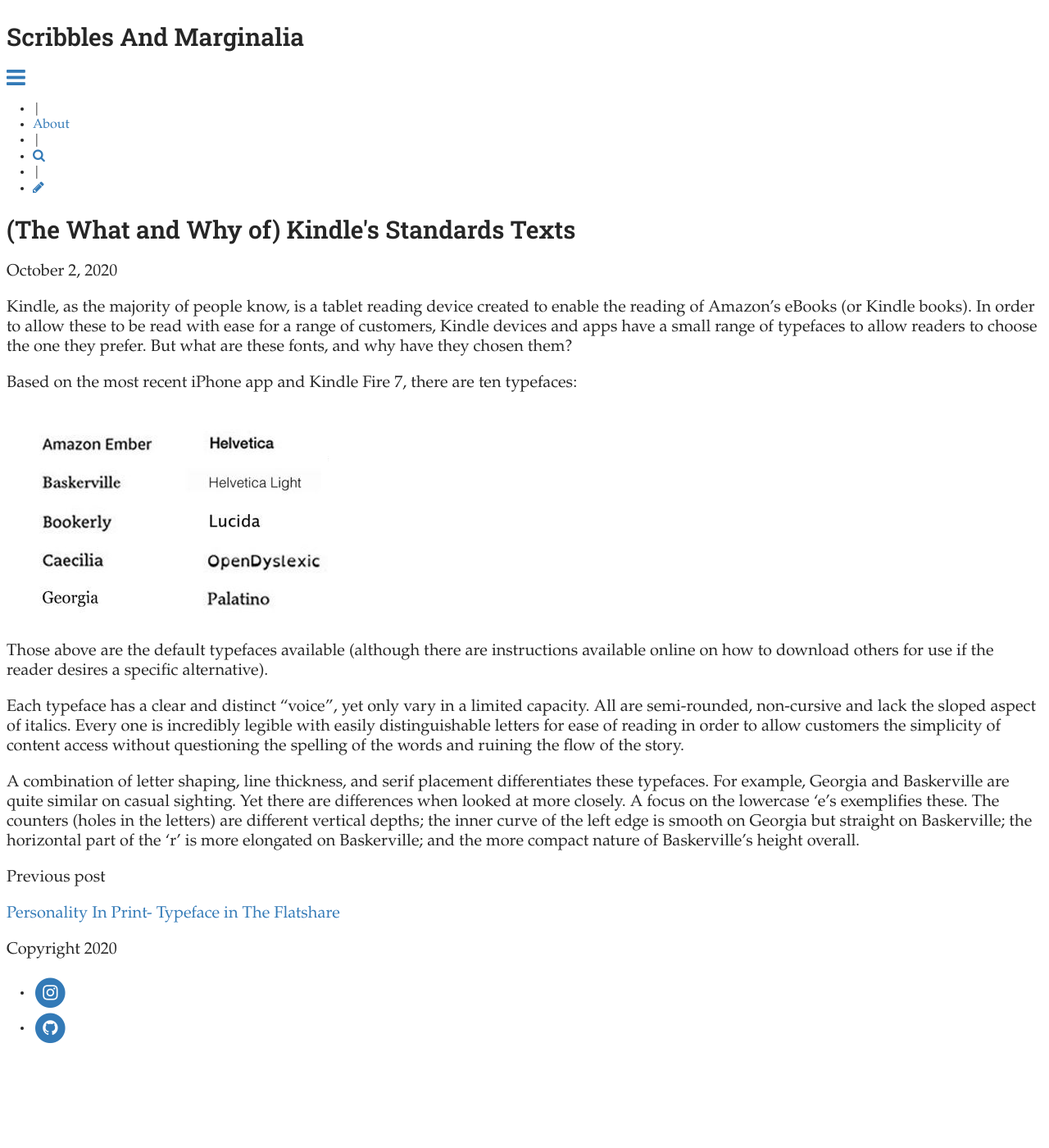
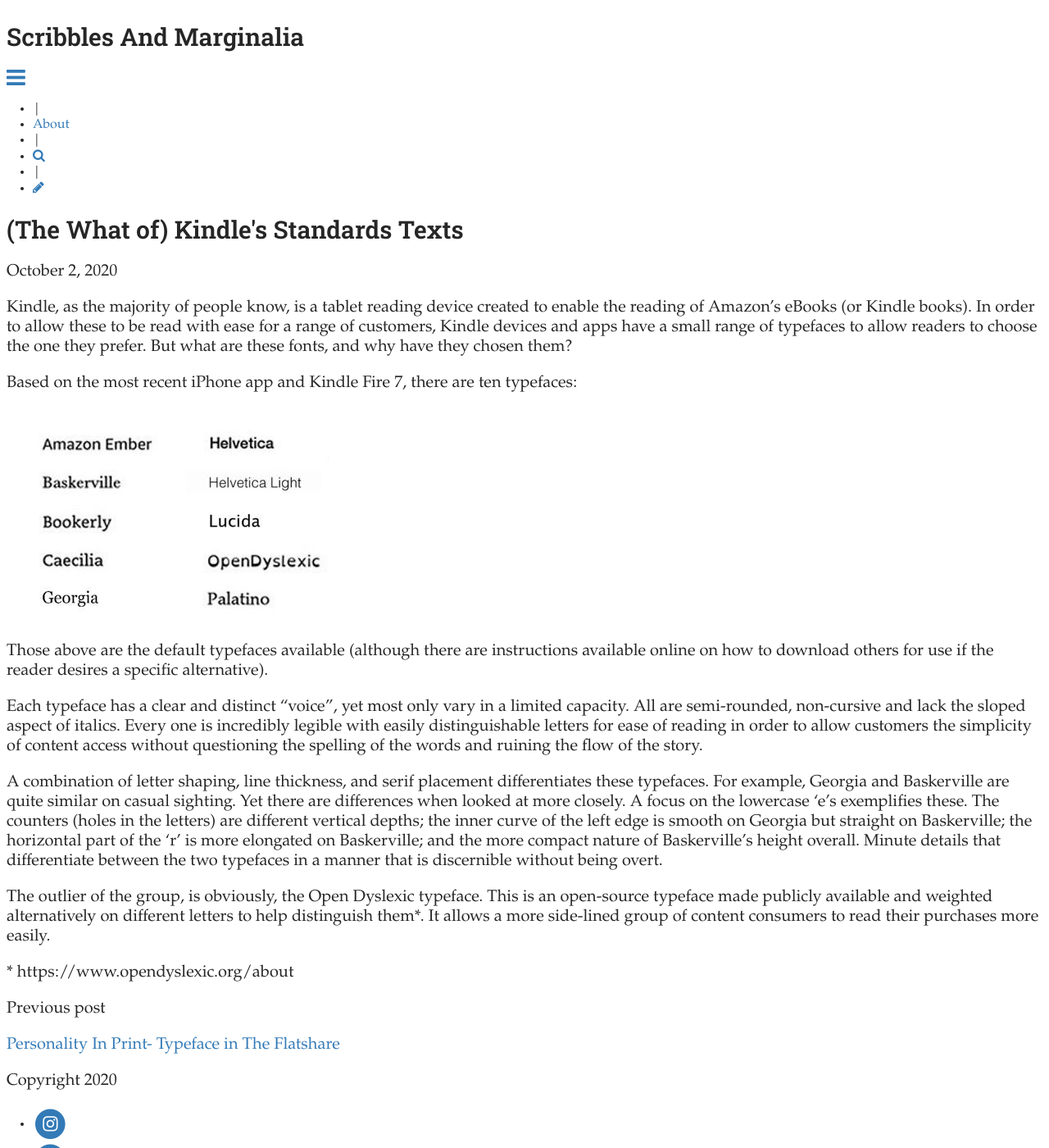
Before and after one commit to eyescroll/BrookesBlog, a Jekyll site: the page built from _posts/2020-10-02-the-what-and-why-of-kindles-standards-texts.md, in a window 1280 px wide and 1400 px high, scrolled down 289 px. Shown: the whole window at 82% size. Built offline with Jekyll 4.4.1, drawn with Linux system fonts in a browser that asks for light colours; some web fonts are replaced; before the commit the page ends 1581 px from its top, so only the background shows below that.

Commit message:
Update Post “2020-10-02-the-what-and-why-of-kindles-standards-texts”

```diff
--- a/_posts/2020-10-02-the-what-and-why-of-kindles-standards-texts.md
+++ b/_posts/2020-10-02-the-what-and-why-of-kindles-standards-texts.md
@@ -1,6 +1,6 @@
 ---
 layout: post
-title: (The What and Why of) Kindle's Standards Texts
+title: (The What of) Kindle's Standards Texts
 date: 2020-10-02T17:47:33.138Z
 comments: true
 ---
@@ -12,6 +12,12 @@
 
 Those above are the default typefaces available (although there are instructions available online on how to download others for use if the reader desires a specific alternative).
 
-Each typeface has a clear and distinct "voice", yet only vary in a limited capacity. All are semi-rounded, non-cursive and lack the sloped aspect of italics. Every one is incredibly legible with easily distinguishable letters for ease of reading in order to allow customers the simplicity of content access without questioning the spelling of the words and ruining the flow of the story.
+Each typeface has a clear and distinct "voice", yet most only vary in a limited capacity. All are semi-rounded, non-cursive and lack the sloped aspect of italics. Every one is incredibly legible with easily distinguishable letters for ease of reading in order to allow customers the simplicity of content access without questioning the spelling of the words and ruining the flow of the story.
 
-A combination of letter shaping, line thickness, and serif placement differentiates these typefaces. For example, Georgia and Baskerville are quite similar on casual sighting. Yet there are differences when looked at more closely. A focus on the lowercase 'e's exemplifies these. The counters (holes in the letters) are different vertical depths; the inner curve of the left edge is smooth on Georgia but straight on Baskerville; the horizontal part of the 'r' is more elongated on Baskerville; and the more compact nature of Baskerville's height overall.
+A combination of letter shaping, line thickness, and serif placement differentiates these typefaces. For example, Georgia and Baskerville are quite similar on casual sighting. Yet there are differences when looked at more closely. A focus on the lowercase 'e's exemplifies these. The counters (holes in the letters) are different vertical depths; the inner curve of the left edge is smooth on Georgia but straight on Baskerville; the horizontal part of the 'r' is more elongated on Baskerville; and the more compact nature of Baskerville's height overall. Minute details that differentiate between the two typefaces in a manner that is discernible without being overt.
+
+The outlier of the group, is obviously, the Open Dyslexic typeface. This is an open-source typeface made publicly available and weighted alternatively on different letters to help distinguish them*. It allows a more side-lined group of content consumers to read their purchases more easily.
+
+
+
+\* https://www.opendyslexic.org/about
```
